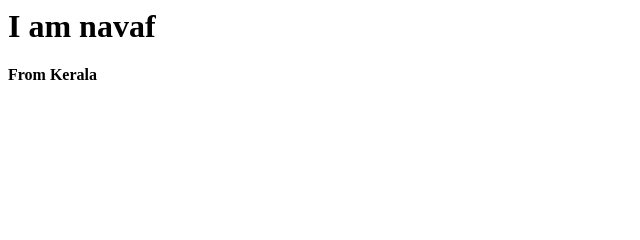
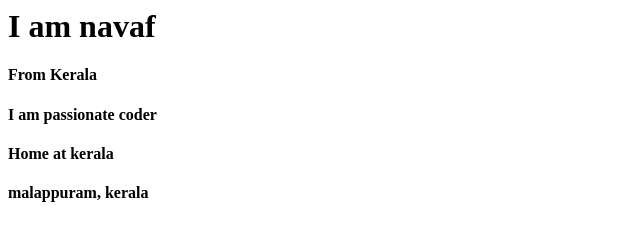
Before and after one commit to navafkp/gittest, a plain HTML site: page index.html in a window 1280 px wide. Shown: the whole page, without its empty margins (0-640 px from the left). Drawn offline with Linux system fonts and the light colour scheme.

Commit message:
3rd upodate on feature branch to index.html

```diff
--- a/index.html
+++ b/index.html
@@ -5,5 +5,8 @@
 <body>
 <h1> I am navaf </h1>
 <h4> From Kerala </h4>
+<h4> I am passionate coder</h4>
+<h4> Home at kerala </h4>
+<h4> malappuram, kerala </h4>
 </body>
 </html>
```
